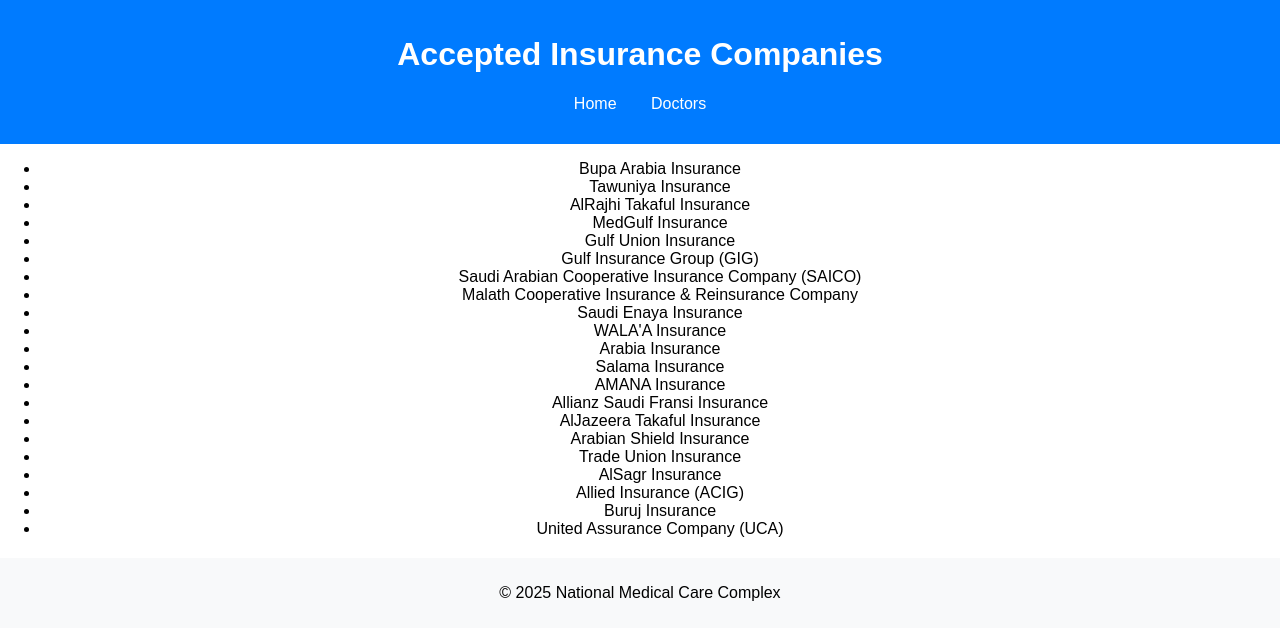
After one commit to INFINITYP0WER/NationalMedicalCareWebsite, a PHP site: page /insurance.html in a window 1280 px wide. The commit adds this page. Shown: the top 640 px of the page. Run offline with PHP 8.4, Linux system fonts and the light colour scheme.

Commit message:
Add files via upload
Doctor List & Insurance List

```diff
--- a/index.html
+++ b/index.html
@@ -11,8 +11,9 @@
         <h1>Welcome to National Medical Care Complex</h1>
         <nav>
             <ul>
-                <li><a href="#">Home</a></li>
-                <li><a href="#">Services</a></li>
+                <li><a href="index.html">Home</a></li>
+                <li><a href="doctors.html">Doctors</a></li>
+                <li><a href="insurance.html">Insurance</a></li>
                 <li><a href="#">Appointments</a></li>
                 <li><a href="#">Contact</a></li>
             </ul>
--- /dev/null
+++ b/insurance.html
@@ -0,0 +1,48 @@
+<!DOCTYPE html>
+<html lang="en">
+<head>
+    <meta charset="UTF-8">
+    <meta name="viewport" content="width=device-width, initial-scale=1.0">
+    <title>Insurance Providers</title>
+    <link rel="stylesheet" href="style.css">
+</head>
+<body>
+    <header>
+        <h1>Accepted Insurance Companies</h1>
+        <nav>
+            <ul>
+                <li><a href="index.html">Home</a></li>
+                <li><a href="doctors.html">Doctors</a></li>
+            </ul>
+        </nav>
+    </header>
+    <main>
+        <ul>
+            <li>Bupa Arabia Insurance</li>
+            <li>Tawuniya Insurance</li>
+            <li>AlRajhi Takaful Insurance</li>
+            <li>MedGulf Insurance</li>
+            <li>Gulf Union Insurance</li>
+            <li>Gulf Insurance Group (GIG)</li>
+            <li>Saudi Arabian Cooperative Insurance Company (SAICO)</li>
+            <li>Malath Cooperative Insurance & Reinsurance Company</li>
+            <li>Saudi Enaya Insurance</li>
+            <li>WALA'A Insurance</li>
+            <li>Arabia Insurance</li>
+            <li>Salama Insurance</li>
+            <li>AMANA Insurance</li>
+            <li>Allianz Saudi Fransi Insurance</li>
+            <li>AlJazeera Takaful Insurance</li>
+            <li>Arabian Shield Insurance</li>
+            <li>Trade Union Insurance</li>
+            <li>AlSagr Insurance</li>
+            <li>Allied Insurance (ACIG)</li>
+            <li>Buruj Insurance</li>
+            <li>United Assurance Company (UCA)</li>
+        </ul>
+    </main>
+    <footer>
+        <p>&copy; 2025 National Medical Care Complex</p>
+    </footer>
+</body>
+</html>
--- a/style.css
+++ b/style.css
@@ -26,3 +26,17 @@ footer {
     background: #f8f9fa;
     padding: 10px;
 }
+table {
+    width: 80%;
+    margin: 20px auto;
+    border-collapse: collapse;
+}
+th, td {
+    border: 1px solid #ddd;
+    padding: 8px;
+    text-align: left;
+}
+th {
+    background-color: #007bff;
+    color: white;
+}
```
Also changed, not shown: doctors.html (added, +43 -0 lines), 1 other file.
